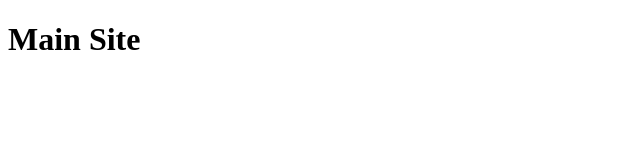
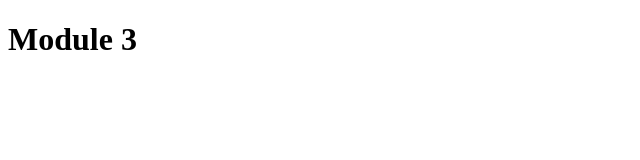
Before and after one commit to lucasmargui/manual-loadbalancer-reverse-proxy, a plain HTML site: page example-module3/index.html in a window 1280 px wide. Shown: the full height of the page, 0-640 px from the left. Drawn offline with Linux system fonts and the light colour scheme.

```diff
--- a/main/index.html
+++ b/example-module3/index.html
@@ -9,7 +9,7 @@
   <body class="light-theme" aria-label="O site está utilizando o tema light" role="body">
 
 
-    <h1>Main Site</h1>
+    <h1>Module 3</h1>
 
   </body>
 </html>
```
Also changed, not shown: 2 other files.
